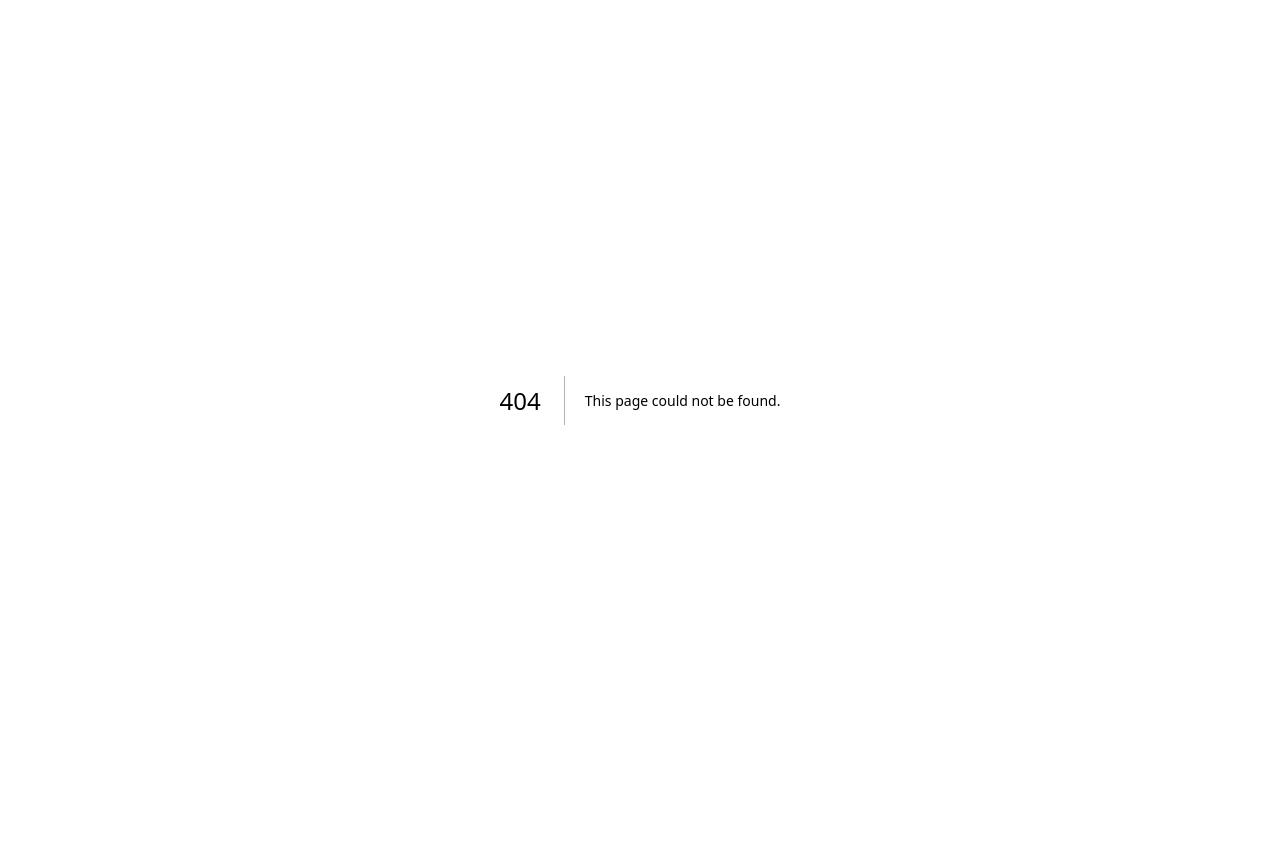
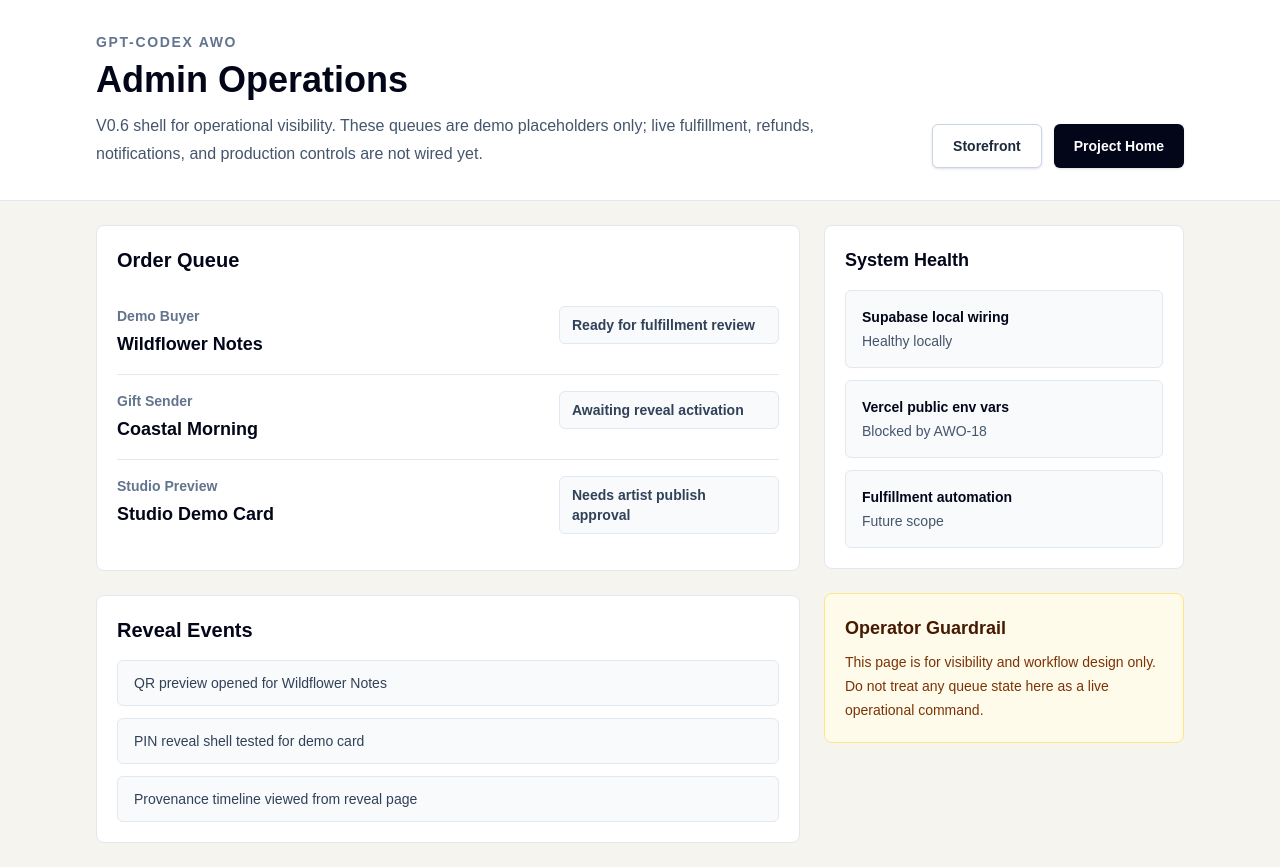
Before and after one commit to TBHVision/gpt-codex-awo, a Next.js app: page /admin/ops in a window 1280 px wide. Before the commit this address had no page. Before the commit the page ends 800 px from the top, so only its background shows below. Built offline with nearby package versions, Linux system fonts and the light colour scheme.

Commit message:
feat: add admin operations shell

```diff
--- /dev/null
+++ b/src/app/admin/ops/page.tsx
@@ -0,0 +1,145 @@
+import Link from "next/link";
+
+const orderQueue = [
+  {
+    customer: "Demo Buyer",
+    item: "Wildflower Notes",
+    status: "Ready for fulfillment review",
+  },
+  {
+    customer: "Gift Sender",
+    item: "Coastal Morning",
+    status: "Awaiting reveal activation",
+  },
+  {
+    customer: "Studio Preview",
+    item: "Studio Demo Card",
+    status: "Needs artist publish approval",
+  },
+];
+
+const revealEvents = [
+  "QR preview opened for Wildflower Notes",
+  "PIN reveal shell tested for demo card",
+  "Provenance timeline viewed from reveal page",
+];
+
+const systemHealth = [
+  {
+    label: "Supabase local wiring",
+    state: "Healthy locally",
+  },
+  {
+    label: "Vercel public env vars",
+    state: "Blocked by AWO-18",
+  },
+  {
+    label: "Fulfillment automation",
+    state: "Future scope",
+  },
+];
+
+export default function AdminOpsPage() {
+  return (
+    <main className="min-h-screen bg-[#f6f4ef] text-slate-950">
+      <section className="border-b border-slate-200 bg-white">
+        <div className="mx-auto flex max-w-6xl flex-col gap-4 px-5 py-8 sm:px-8 lg:flex-row lg:items-end lg:justify-between">
+          <div>
+            <p className="text-sm font-semibold uppercase tracking-[0.12em] text-slate-500">
+              GPT-Codex AWO
+            </p>
+            <h1 className="mt-2 text-3xl font-semibold tracking-normal sm:text-4xl">
+              Admin Operations
+            </h1>
+            <p className="mt-3 max-w-3xl text-base leading-7 text-slate-600">
+              V0.6 shell for operational visibility. These queues are demo
+              placeholders only; live fulfillment, refunds, notifications, and
+              production controls are not wired yet.
+            </p>
+          </div>
+          <div className="flex flex-wrap gap-3">
+            <Link
+              className="inline-flex h-11 items-center justify-center rounded-md border border-slate-300 bg-white px-5 text-sm font-semibold text-slate-800 shadow-sm hover:border-slate-400 hover:bg-slate-50"
+              href="/shop"
+            >
+              Storefront
+            </Link>
+            <Link
+              className="inline-flex h-11 items-center justify-center rounded-md bg-slate-950 px-5 text-sm font-semibold text-white shadow-sm hover:bg-slate-800"
+              href="/admin/build"
+            >
+              Project Home
+            </Link>
+          </div>
+        </div>
+      </section>
+
+      <div className="mx-auto grid max-w-6xl gap-6 px-5 py-6 sm:px-8 lg:grid-cols-[1fr_360px]">
+        <section className="space-y-6">
+          <div className="rounded-lg border border-slate-200 bg-white p-5">
+            <h2 className="text-xl font-semibold">Order Queue</h2>
+            <div className="mt-4 divide-y divide-slate-200">
+              {orderQueue.map((order) => (
+                <article
+                  className="grid gap-2 py-4 sm:grid-cols-[1fr_220px]"
+                  key={`${order.customer}-${order.item}`}
+                >
+                  <div>
+                    <p className="text-sm font-semibold text-slate-500">
+                      {order.customer}
+                    </p>
+                    <h3 className="mt-1 text-lg font-semibold">{order.item}</h3>
+                  </div>
+                  <span className="h-fit rounded-md border border-slate-200 bg-slate-50 px-3 py-2 text-sm font-semibold text-slate-700">
+                    {order.status}
+                  </span>
+                </article>
+              ))}
+            </div>
+          </div>
+
+          <div className="rounded-lg border border-slate-200 bg-white p-5">
+            <h2 className="text-xl font-semibold">Reveal Events</h2>
+            <div className="mt-4 space-y-3">
+              {revealEvents.map((event) => (
+                <p
+                  className="rounded-md border border-slate-200 bg-slate-50 px-4 py-3 text-sm text-slate-700"
+                  key={event}
+                >
+                  {event}
+                </p>
+              ))}
+            </div>
+          </div>
+        </section>
+
+        <aside className="space-y-6">
+          <div className="rounded-lg border border-slate-200 bg-white p-5">
+            <h2 className="text-lg font-semibold">System Health</h2>
+            <div className="mt-4 space-y-3">
+              {systemHealth.map((item) => (
+                <div
+                  className="rounded-md border border-slate-200 bg-slate-50 p-4"
+                  key={item.label}
+                >
+                  <p className="text-sm font-semibold">{item.label}</p>
+                  <p className="mt-1 text-sm text-slate-600">{item.state}</p>
+                </div>
+              ))}
+            </div>
+          </div>
+
+          <div className="rounded-lg border border-amber-200 bg-amber-50 p-5">
+            <h2 className="text-lg font-semibold text-amber-950">
+              Operator Guardrail
+            </h2>
+            <p className="mt-2 text-sm leading-6 text-amber-900">
+              This page is for visibility and workflow design only. Do not treat
+              any queue state here as a live operational command.
+            </p>
+          </div>
+        </aside>
+      </div>
+    </main>
+  );
+}
```
Also changed, not shown: src/app/admin/build/BuildDashboardClient.tsx (+10 -4 lines), 2 other files (tests, documents, lock files or other folders).
